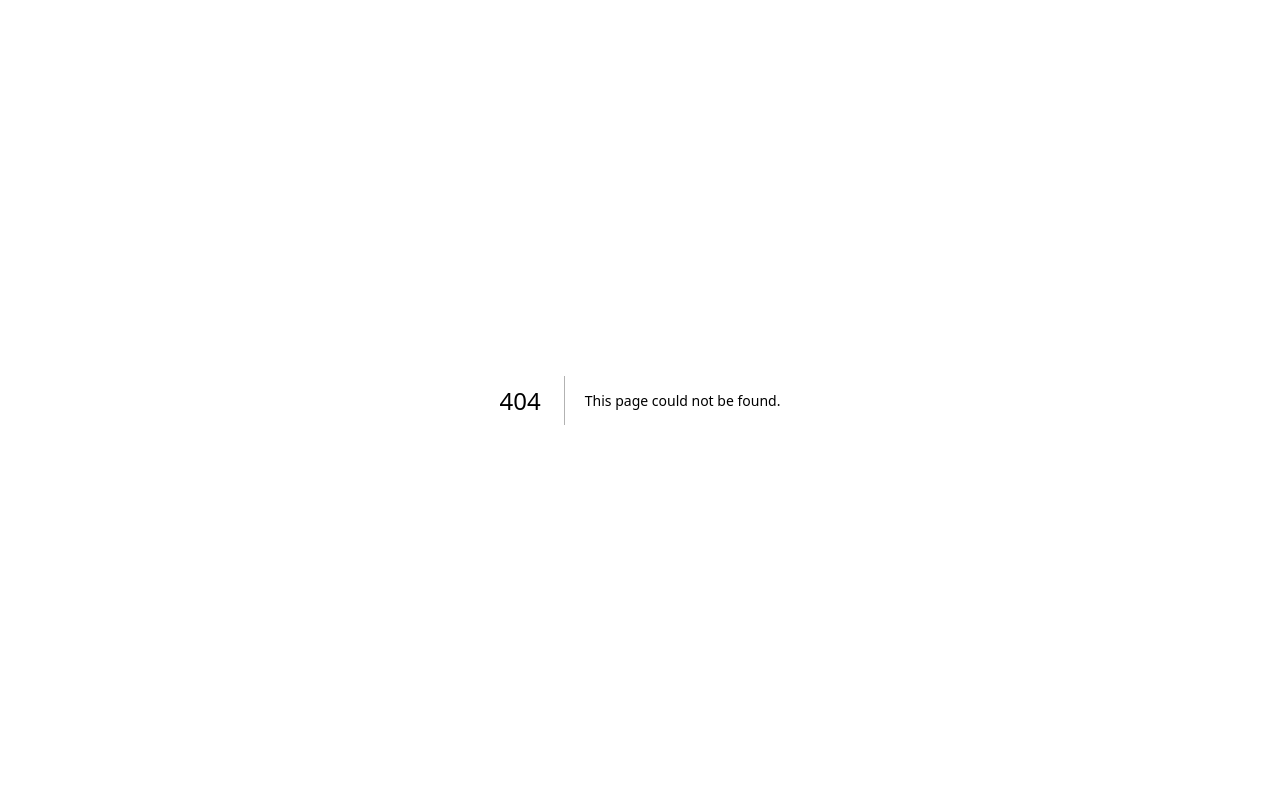
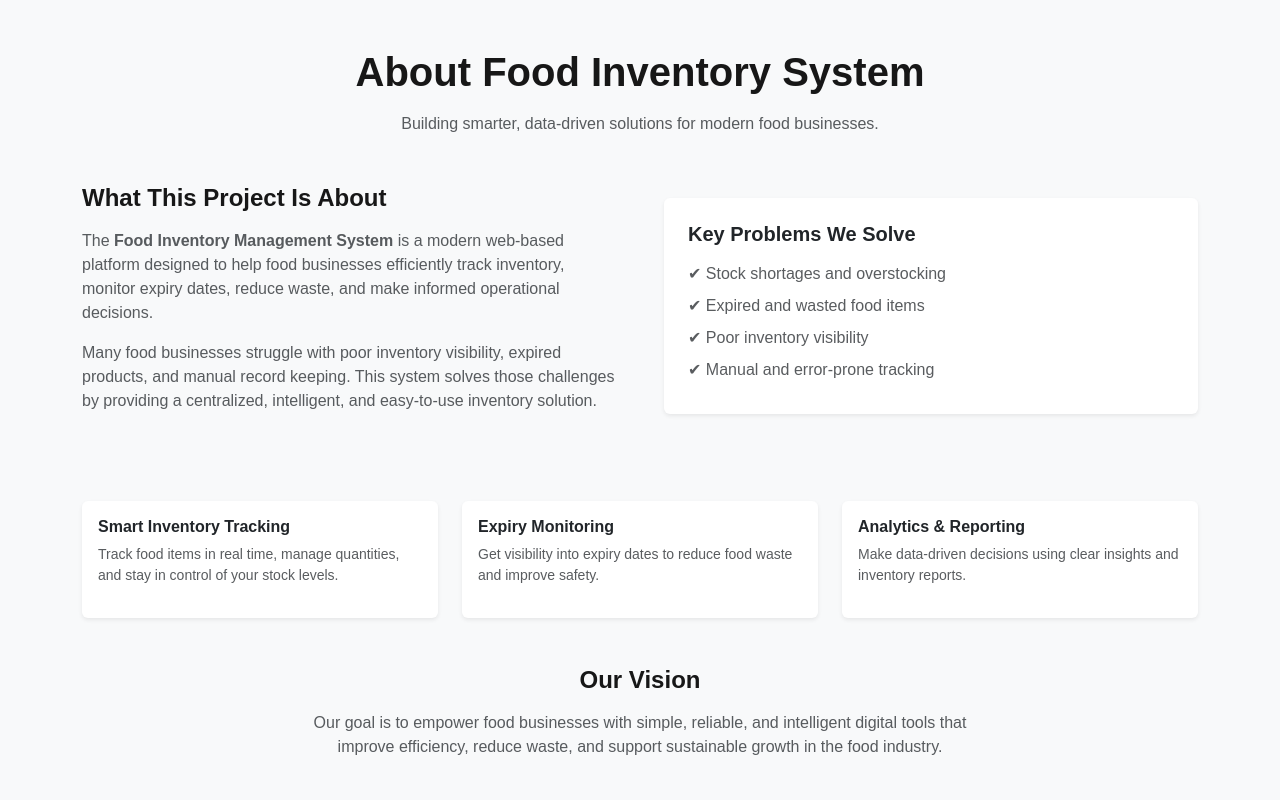
Before and after one commit to Enyim-Chinonso/Food-inventory, a Next.js app: page /about in a window 1280 px wide. Before the commit this address had no page. Shown: the top 800 px of the page. Built offline with nearby package versions, Linux system fonts and the light colour scheme.

Commit message:
I built my about page

```diff
--- /dev/null
+++ b/src/app/about/page.jsx
@@ -0,0 +1,113 @@
+'use client'
+
+import { useEffect, useRef } from 'react'
+import gsap from 'gsap'
+
+export default function AboutPage() {
+  const sectionRef = useRef(null)
+
+  useEffect(() => {
+    gsap.from(sectionRef.current, {
+      opacity: 0,
+      y: 40,
+      duration: 1,
+      ease: 'power3.out',
+    })
+  }, [])
+
+  return (
+    <section className="py-5 bg-light">
+      <div className="container" ref={sectionRef}>
+        {/* Page Header */}
+        <div className="text-center mb-5">
+          <h1 className="fw-bold">About Food Inventory System</h1>
+          <p className="text-muted mt-3">
+            Building smarter, data-driven solutions for modern food businesses.
+          </p>
+        </div>
+
+        {/* About Content */}
+        <div className="row align-items-center g-5">
+          <div className="col-md-6">
+            <h4 className="fw-semibold mb-3">What This Project Is About</h4>
+            <p className="text-muted">
+              The <strong>Food Inventory Management System</strong> is a modern
+              web-based platform designed to help food businesses efficiently
+              track inventory, monitor expiry dates, reduce waste, and make
+              informed operational decisions.
+            </p>
+            <p className="text-muted">
+              Many food businesses struggle with poor inventory visibility,
+              expired products, and manual record keeping. This system solves
+              those challenges by providing a centralized, intelligent, and
+              easy-to-use inventory solution.
+            </p>
+          </div>
+
+          <div className="col-md-6">
+            <div className="card shadow-sm border-0">
+              <div className="card-body p-4">
+                <h5 className="fw-semibold mb-3">Key Problems We Solve</h5>
+                <ul className="list-unstyled text-muted mb-0">
+                  <li className="mb-2">✔ Stock shortages and overstocking</li>
+                  <li className="mb-2">✔ Expired and wasted food items</li>
+                  <li className="mb-2">✔ Poor inventory visibility</li>
+                  <li className="mb-2">✔ Manual and error-prone tracking</li>
+                </ul>
+              </div>
+            </div>
+          </div>
+        </div>
+
+        {/* Features */}
+        <div className="row mt-5 g-4">
+          <div className="col-md-4">
+            <div className="card h-100 shadow-sm border-0">
+              <div className="card-body">
+                <h6 className="fw-semibold">Smart Inventory Tracking</h6>
+                <p className="text-muted small">
+                  Track food items in real time, manage quantities, and stay in
+                  control of your stock levels.
+                </p>
+              </div>
+            </div>
+          </div>
+
+          <div className="col-md-4">
+            <div className="card h-100 shadow-sm border-0">
+              <div className="card-body">
+                <h6 className="fw-semibold">Expiry Monitoring</h6>
+                <p className="text-muted small">
+                  Get visibility into expiry dates to reduce food waste and
+                  improve safety.
+                </p>
+              </div>
+            </div>
+          </div>
+
+          <div className="col-md-4">
+            <div className="card h-100 shadow-sm border-0">
+              <div className="card-body">
+                <h6 className="fw-semibold">Analytics & Reporting</h6>
+                <p className="text-muted small">
+                  Make data-driven decisions using clear insights and inventory
+                  reports.
+                </p>
+              </div>
+            </div>
+          </div>
+        </div>
+
+        {/* Vision */}
+        <div className="mt-5 text-center">
+          <h4 className="fw-semibold mb-3">Our Vision</h4>
+          <p className="text-muted mx-auto" style={{ maxWidth: '700px' }}>
+            Our goal is to empower food businesses with simple, reliable, and
+            intelligent digital tools that improve efficiency, reduce waste,
+            and support sustainable growth in the food industry.
+          </p>
+        </div>
+      </div>
+    </section>
+  )
+}
```
Also changed, not shown: src/components/layout/PublicNavbar.jsx (+35 -28 lines).
